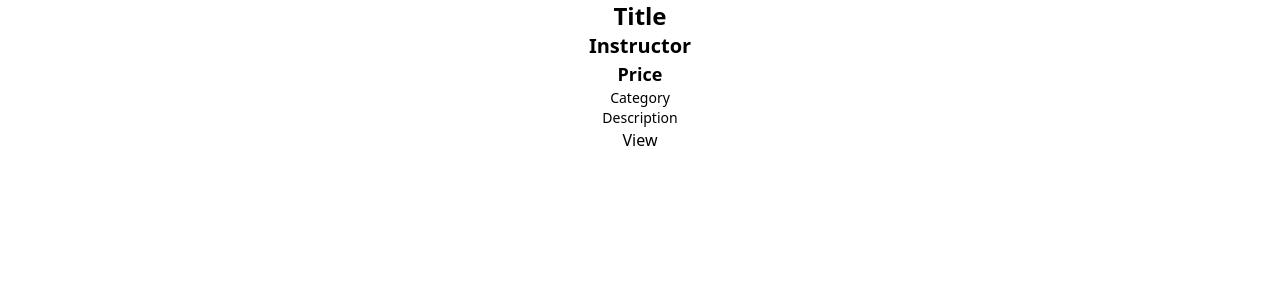
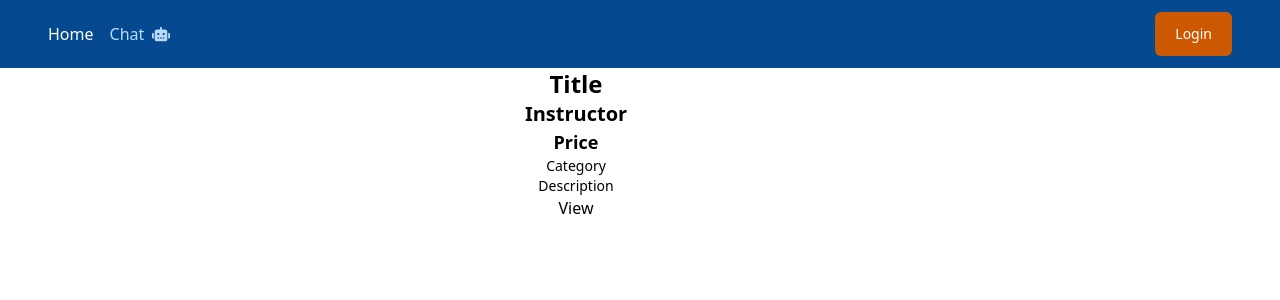
Before and after one commit to saad810/devathon-WEBX-frontend, a React (Create React App) app: page / in a window 1280 px wide. Shown: the top 300 px of the page. Built offline with nearby package versions, Linux system fonts and the light colour scheme.

Commit message:
another commit

```diff
--- a/src/App.js
+++ b/src/App.js
@@ -8,13 +8,15 @@ const App = () => {
   return (
     <Routes>
       <Route>
-        <Route path="/" element={<UserHome />} />
         <Route element={<AuthLayout />}>
           <Route path="/auth" element={<Auth />} />
         </Route>
-        <Route path="/user" element={<h1>UserHome</h1>} />
-        <Route path="/instructor" element={<h1>Teacher Home</h1>} />
-        <Route path="*" element={<h1>Not Found</h1>} />
+        <Route element={<GlobalLayout />}>
+          <Route path="/" element={<UserHome />} />
+          <Route path="/user" element={<h1>UserHome</h1>} />
+          <Route path="/instructor" element={<h1>Teacher Home</h1>} />
+          <Route path="*" element={<h1>Not Found</h1>} />
+        </Route>
       </Route>
     </Routes>
   );
--- a/src/Components/navbar/NavBar.jsx
+++ b/src/Components/navbar/NavBar.jsx
@@ -1,15 +1,20 @@
 import React, { useState } from "react";
 import { RxHamburgerMenu } from "react-icons/rx";
-import { Link } from "react-router-dom";
+import { Link, useNavigate } from "react-router-dom";
 import { RiListSettingsFill } from "react-icons/ri";
 import { FaRobot } from "react-icons/fa";
 
 const Navbar = () => {
+  const navigate = useNavigate();
   const [showMobileNav, setShowMobileNav] = useState(false);
 
   const toggleMobileNav = () => {
     setShowMobileNav(!showMobileNav);
   };
+  const auth = true;
+  const handleLoginNavigate = () => {
+    navigate('/auth')
+  }
 
   return (
     <>
@@ -31,6 +36,14 @@ const Navbar = () => {
             </ul>
           </div>
         </div>
+        {auth && (
+          <button
+          onClick={handleLoginNavigate}
+          className="px-5 py-3 text-white bg-secondary-700 rounded-md text-sm font-medium">
+            Login
+          </button>
+        )}
+
         <button onClick={toggleMobileNav} className="block lg:hidden">
           <RiListSettingsFill className="text-2xl text-primaryblue-100" />
         </button>
```
